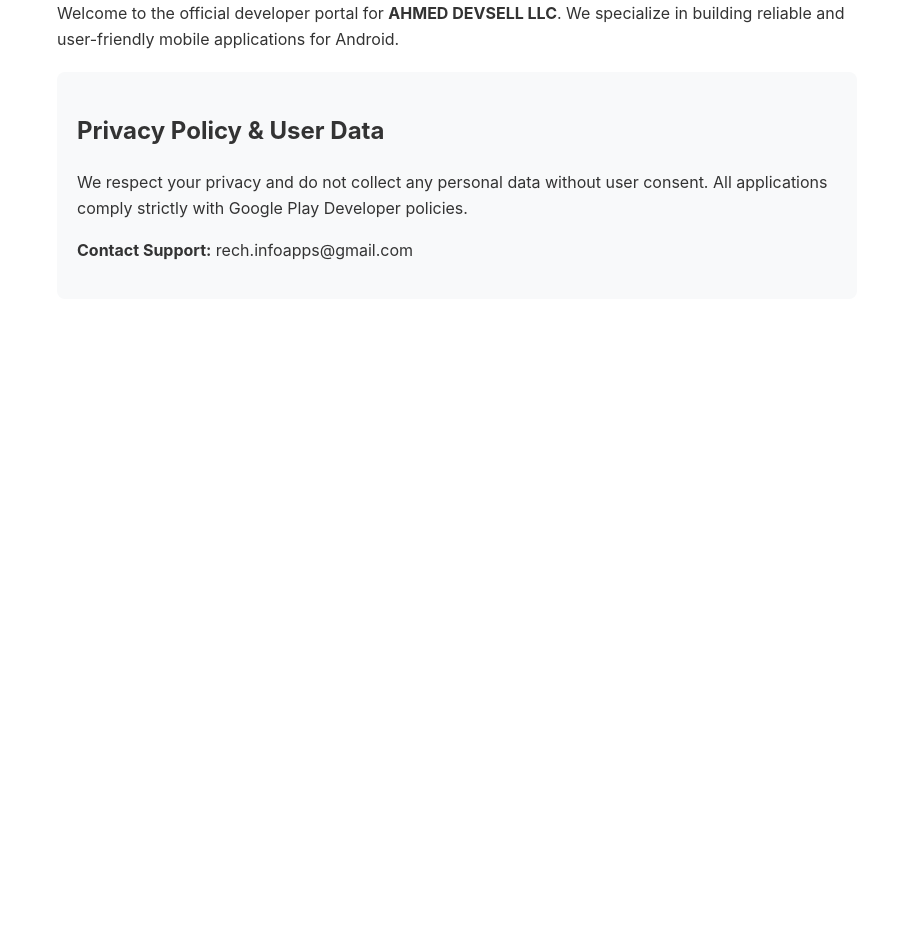
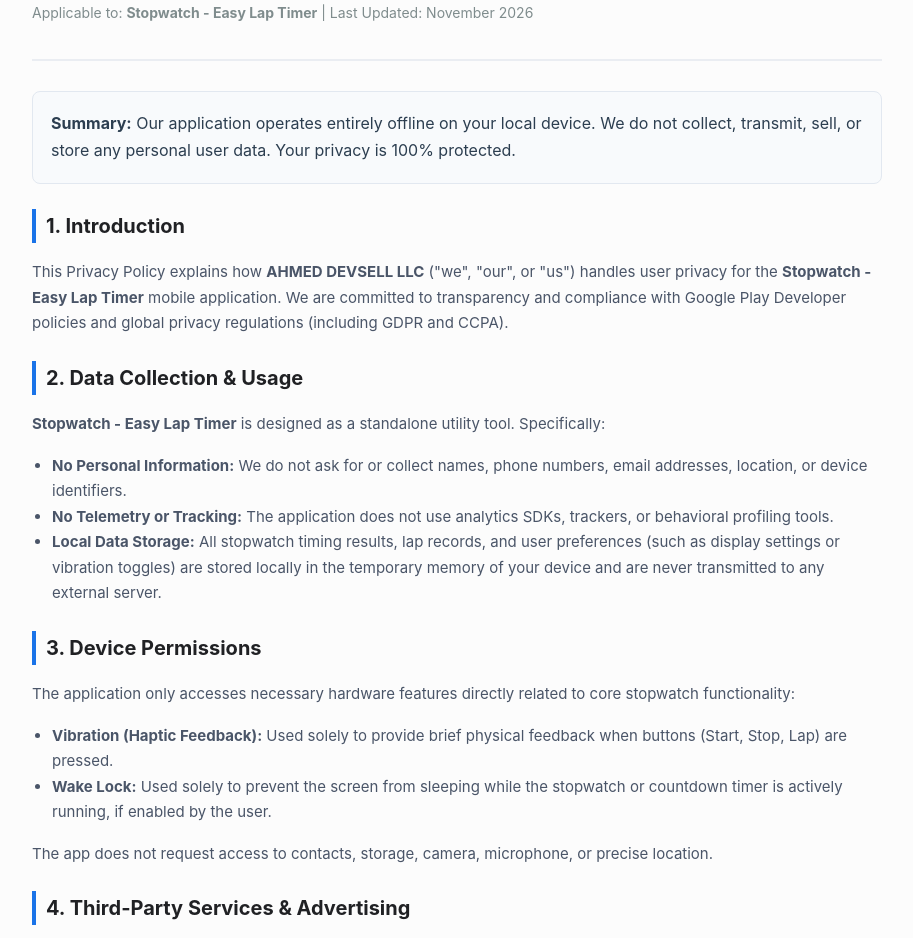
Before and after one commit to rechinfoapps-sudo/privacy, a plain HTML site: page index.html in a window 1280 px wide. Shown: the part 145-1083 px from the top of the page, without its empty margins (183-1096 px from the left). Before the commit the page ends 800 px from the top, so only its background shows below. Drawn offline with Linux system fonts and the light colour scheme.

Commit message:
Update index.html

```diff
--- a/index.html
+++ b/index.html
@@ -4,21 +4,86 @@
     <meta charset="UTF-8">
     <meta name="viewport" content="width=device-width, initial-scale=1.0">
     <meta name="google-site-verification" content="Db82d_qeZEtZYexfvC18oPD-2G9Qcn_GSC0sr435cYU" />
-    <title>AHMED DEVSELL LLC - Official</title>
+    <title>Privacy Policy - Stopwatch & Easy Lap Timer</title>
     <style>
-        body { font-family: -apple-system, BlinkMacSystemFont, 'Segoe UI', Roboto, Helvetica, Arial, sans-serif; line-height: 1.6; padding: 40px 20px; max-width: 800px; margin: auto; color: #333; }
-        h1 { color: #1a73e8; border-bottom: 2px solid #eee; padding-bottom: 10px; }
-        .card { background: #f8f9fa; border-radius: 8px; padding: 20px; margin-top: 20px; }
+        body {
+            font-family: -apple-system, BlinkMacSystemFont, 'Segoe UI', Roboto, Helvetica, Arial, sans-serif;
+            line-height: 1.7;
+            padding: 40px 20px;
+            max-width: 850px;
+            margin: auto;
+            color: #2c3e50;
+            background-color: #fcfcfc;
+        }
+        .header {
+            border-bottom: 2px solid #eaedf2;
+            padding-bottom: 20px;
+            margin-bottom: 30px;
+        }
+        h1 { color: #1a73e8; margin-bottom: 5px; font-size: 28px; }
+        .company-badge { display: inline-block; background: #e8f0fe; color: #1a73e8; padding: 4px 12px; border-radius: 12px; font-weight: bold; font-size: 13px; }
+        .last-updated { color: #7f8c8d; font-size: 14px; margin-top: 10px; }
+        h2 { color: #202124; font-size: 20px; margin-top: 25px; border-left: 4px solid #1a73e8; padding-left: 10px; }
+        p, li { font-size: 15px; color: #4a5568; }
+        ul { padding-left: 20px; }
+        .box { background: #f8fafc; border: 1px solid #e2e8f0; border-radius: 8px; padding: 18px; margin: 15px 0; }
+        .footer { margin-top: 40px; padding-top: 20px; border-top: 1px solid #eaedf2; font-size: 13px; color: #718096; }
     </style>
 </head>
 <body>
-    <h1>AHMED DEVSELL LLC</h1>
-    <p>Welcome to the official developer portal for <strong>AHMED DEVSELL LLC</strong>. We specialize in building reliable and user-friendly mobile applications for Android.</p>
 
-    <div class="card">
-        <h2>Privacy Policy & User Data</h2>
-        <p>We respect your privacy and do not collect any personal data without user consent. All applications comply strictly with Google Play Developer policies.</p>
-        <p><strong>Contact Support:</strong> rech.infoapps@gmail.com</p>
+    <div class="header">
+        <span class="company-badge">AHMED DEVSELL LLC</span>
+        <h1>Privacy Policy</h1>
+        <p class="last-updated">Applicable to: <strong>Stopwatch - Easy Lap Timer</strong> | Last Updated: November 2026</p>
     </div>
+
+    <div class="box">
+        <strong>Summary:</strong> Our application operates entirely offline on your local device. We do not collect, transmit, sell, or store any personal user data. Your privacy is 100% protected.
+    </div>
+
+    <h2>1. Introduction</h2>
+    <p>This Privacy Policy explains how <strong>AHMED DEVSELL LLC</strong> ("we", "our", or "us") handles user privacy for the <strong>Stopwatch - Easy Lap Timer</strong> mobile application. We are committed to transparency and compliance with Google Play Developer policies and global privacy regulations (including GDPR and CCPA).</p>
+
+    <h2>2. Data Collection &amp; Usage</h2>
+    <p><strong>Stopwatch - Easy Lap Timer</strong> is designed as a standalone utility tool. Specifically:</p>
+    <ul>
+        <li><strong>No Personal Information:</strong> We do not ask for or collect names, phone numbers, email addresses, location, or device identifiers.</li>
+        <li><strong>No Telemetry or Tracking:</strong> The application does not use analytics SDKs, trackers, or behavioral profiling tools.</li>
+        <li><strong>Local Data Storage:</strong> All stopwatch timing results, lap records, and user preferences (such as display settings or vibration toggles) are stored locally in the temporary memory of your device and are never transmitted to any external server.</li>
+    </ul>
+
+    <h2>3. Device Permissions</h2>
+    <p>The application only accesses necessary hardware features directly related to core stopwatch functionality:</p>
+    <ul>
+        <li><strong>Vibration (Haptic Feedback):</strong> Used solely to provide brief physical feedback when buttons (Start, Stop, Lap) are pressed.</li>
+        <li><strong>Wake Lock:</strong> Used solely to prevent the screen from sleeping while the stopwatch or countdown timer is actively running, if enabled by the user.</li>
+    </ul>
+    <p>The app does not request access to contacts, storage, camera, microphone, or precise location.</p>
+
+    <h2>4. Third-Party Services &amp; Advertising</h2>
+    <p>This application contains <strong>zero third-party advertisements</strong> and integrates no third-party data tracking SDKs. We do not share any data with marketing companies or data brokers.</p>
+
+    <h2>5. Children's Privacy (COPPA Compliance)</h2>
+    <p>Our application is safe for users of all ages, including children under the age of 13. We do not knowingly collect or solicit personal information from children.</p>
+
+    <h2>6. Security</h2>
+    <p>Because no data leaves your mobile device, your data is as secure as your personal device. We recommend keeping your Android OS updated to ensure maximum device security.</p>
+
+    <h2>7. Changes to This Privacy Policy</h2>
+    <p>We may update our Privacy Policy periodically to reflect app updates. Any changes will be posted on this page with an updated revision date.</p>
+
+    <h2>8. Contact Information</h2>
+    <p>If you have any questions, inquiries, or feedback regarding this Privacy Policy or our practices, please contact us at:</p>
+    <div class="box">
+        <strong>AHMED DEVSELL LLC</strong><br>
+        Email: <a href="mailto:rech.infoapps@gmail.com">rech.infoapps@gmail.com</a><br>
+        Address: Tetouan, Morocco
+    </div>
+
+    <div class="footer">
+        &copy; 2026 AHMED DEVSELL LLC. All rights reserved.
+    </div>
+
 </body>
 </html>
```
